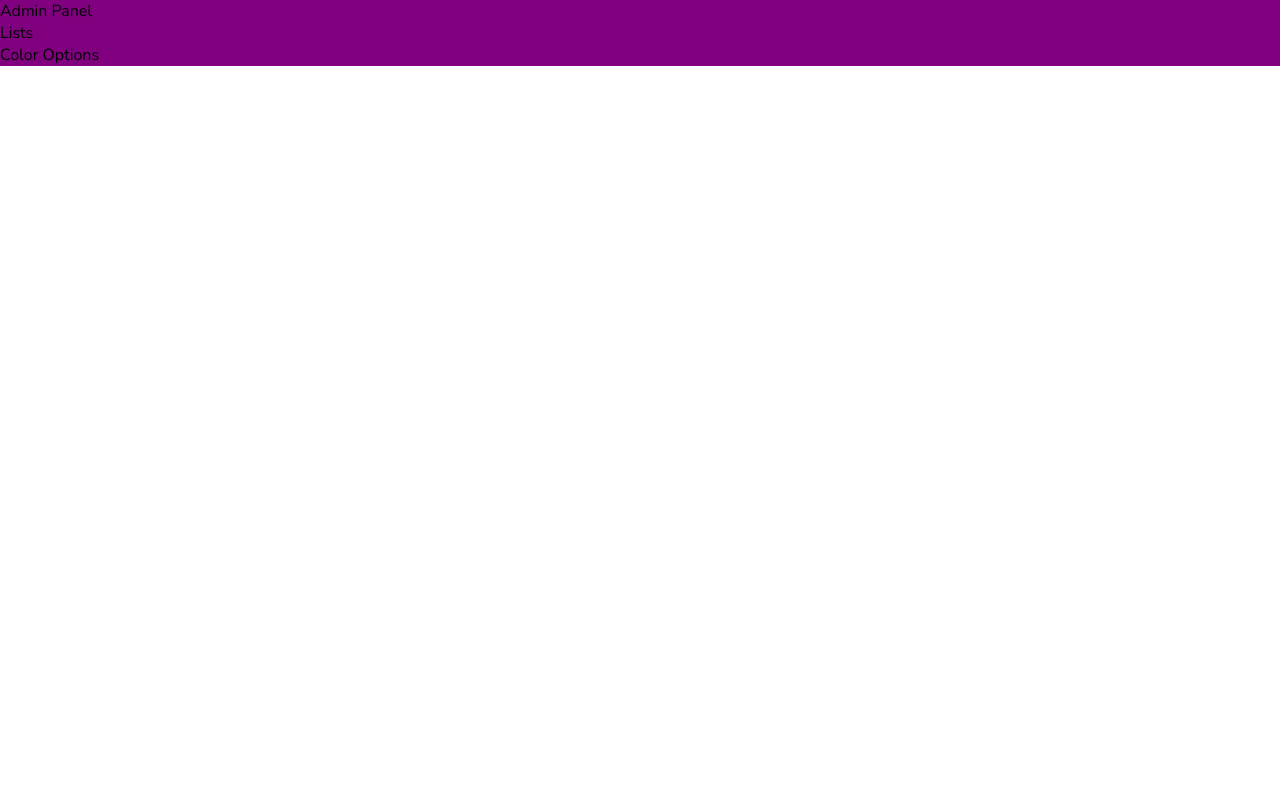
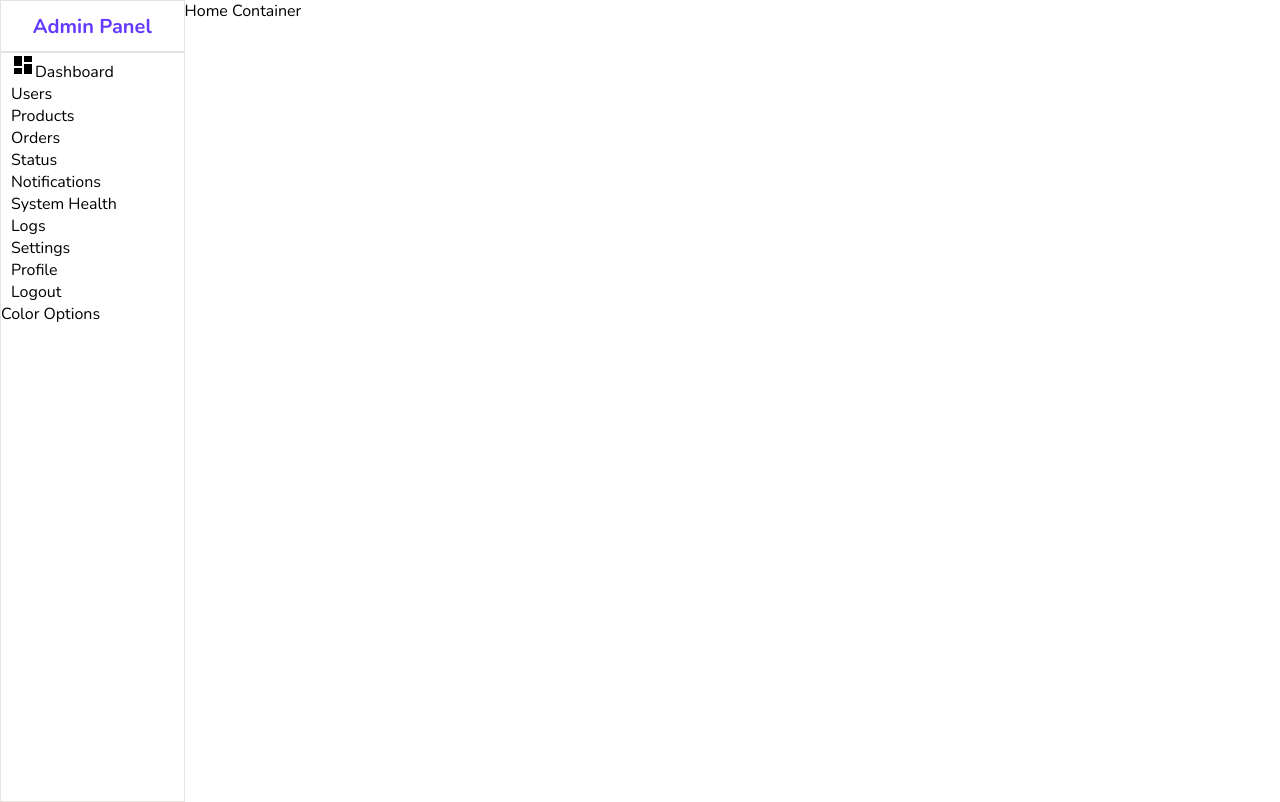
Before and after one commit to ivandj0h/ivandjoh-admin-panel, a React (Create React App) app: page / in a window 1280 px wide. Built offline with nearby package versions, Linux system fonts and the light colour scheme.

Commit message:
sidebar updated by added mui dependencies & modified some menus

```diff
--- a/package.json
+++ b/package.json
@@ -3,6 +3,10 @@
   "version": "0.1.0",
   "private": true,
   "dependencies": {
+    "@emotion/react": "^11.9.0",
+    "@emotion/styled": "^11.8.1",
+    "@mui/icons-material": "^5.6.2",
+    "@mui/material": "^5.6.4",
     "@testing-library/jest-dom": "^5.16.4",
     "@testing-library/react": "^13.2.0",
     "@testing-library/user-event": "^13.5.0",
--- a/src/components/sidebar/Sidebar.jsx
+++ b/src/components/sidebar/Sidebar.jsx
@@ -1,10 +1,52 @@
 import './sidebar.scss'
+import DashboardIcon from '@mui/icons-material/Dashboard';
+
 
 const Sidebar = () => {
   return (
     <div className='sidebar'>
-        <div className='top'><span className='logo'>Admin Panel</span></div>
-        <div className='center'>Lists</div>
+        <div className='top'>
+          <span className='logo'>Admin Panel</span>
+        </div>
+        <hr />
+        <div className='center'>
+          <ul>
+            <li>
+              <DashboardIcon />
+              <span>Dashboard</span>
+            </li>
+            <li>
+              <span>Users</span>
+            </li>
+            <li>
+              <span>Products</span>
+            </li>
+            <li>
+              <span>Orders</span>
+            </li>
+            <li>
+              <span>Status</span>
+            </li>
+            <li>
+              <span>Notifications</span>
+            </li>
+            <li>
+              <span>System Health</span>
+            </li>
+            <li>
+              <span>Logs</span>
+            </li>
+            <li>
+              <span>Settings</span>
+            </li>
+            <li>
+              <span>Profile</span>
+            </li>
+            <li>
+              <span>Logout</span>
+            </li>
+          </ul>
+        </div>
         <div className='bottom'>Color Options</div>
     </div>
   )
--- a/src/components/sidebar/sidebar.scss
+++ b/src/components/sidebar/sidebar.scss
@@ -0,0 +1,34 @@
+.sidebar {
+    flex: 1;
+    border: 0.5px solid rgb(230, 227, 227);
+    min-height: 100vh;
+    background-color: white;
+
+    .top {
+        height: 50px;
+        display: flex;
+        align-items: center;
+        justify-content: center;
+
+        .logo {
+            font-size: 20px;
+            font-weight: bold;
+            color: #6439ff;
+        }
+    }
+
+    hr {
+        height: 0;
+        border: 0.5px solid rgb(230, 227, 227);
+    }
+
+    .center {
+        padding-left: 10px;
+
+        ul {
+            list-style: none;
+            margin: 0;
+            padding: 0;
+        }
+    }
+}
--- a/src/pages/home/Home.jsx
+++ b/src/pages/home/Home.jsx
@@ -5,6 +5,9 @@
   return (
     <div className="home">
         <Sidebar />
+        <div className="homeContainer">
+          Home Container
+        </div>
     </div>
   )
 }
--- a/src/pages/home/home.scss
+++ b/src/pages/home/home.scss
@@ -1,7 +1,6 @@
 .home {
-    background-color: purple;
-    .title {
-        font-size: 2rem;
-        color: white;
+    display: flex;
+    .homeContainer {
+        flex: 6;
     }
 }
```
Also changed, not shown: 1 other file (tests, documents, lock files or other folders).
